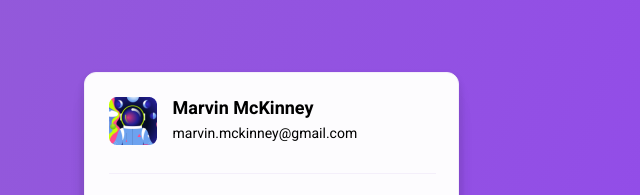
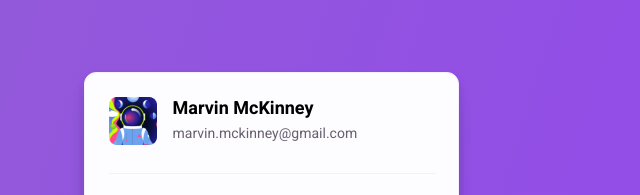
Before and after one commit to DatJellyFish/boraCodar--04, a plain HTML site: page index.html in a window 1280 px wide. Shown: the top 195 px of the page, without its empty margins (369-1009 px from the left). Drawn offline with Linux system fonts and the light colour scheme.

Commit message:
adjusted email color

```diff
--- a/style.css
+++ b/style.css
@@ -58,6 +58,7 @@ body {
 }
 
 .name #email {
+  color: #686071;
   font-family: Heebo;
   font-size: 14px;
   font-style: normal;
```
